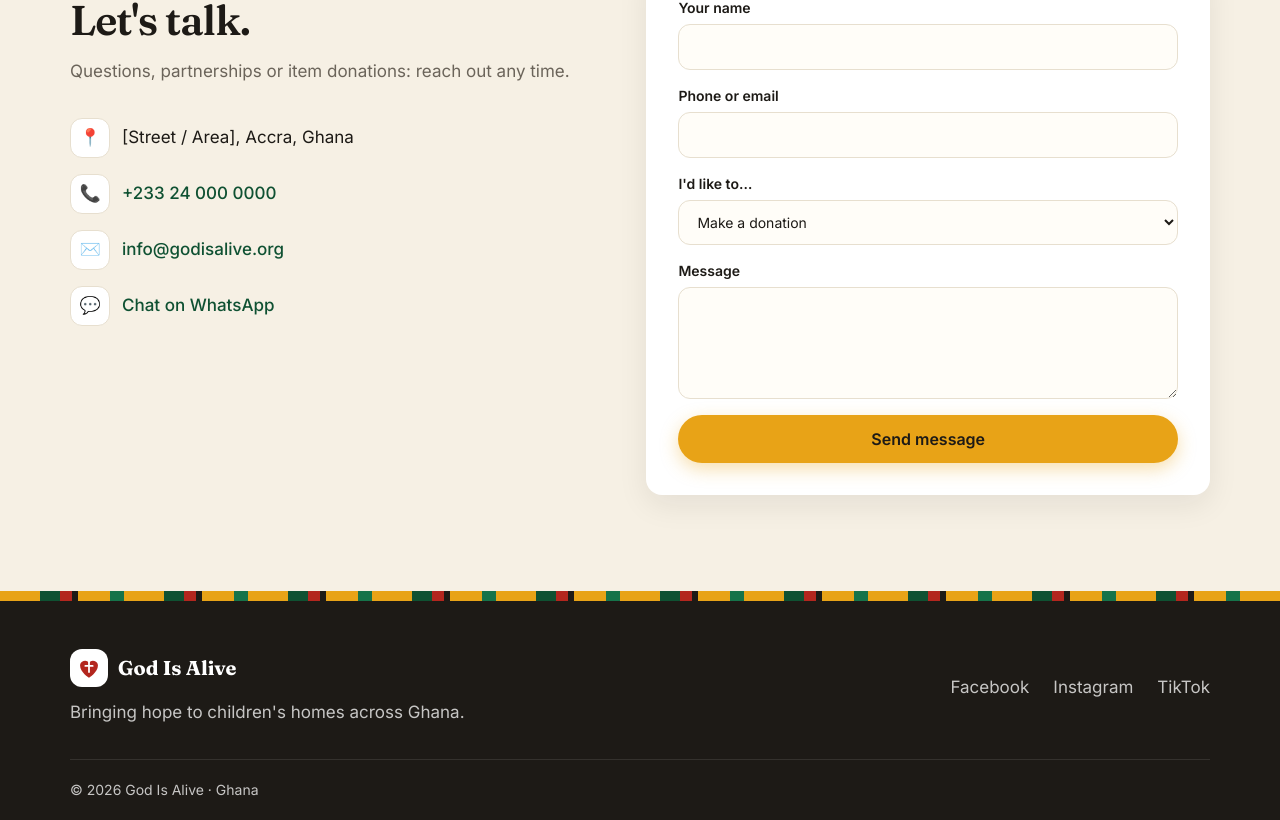
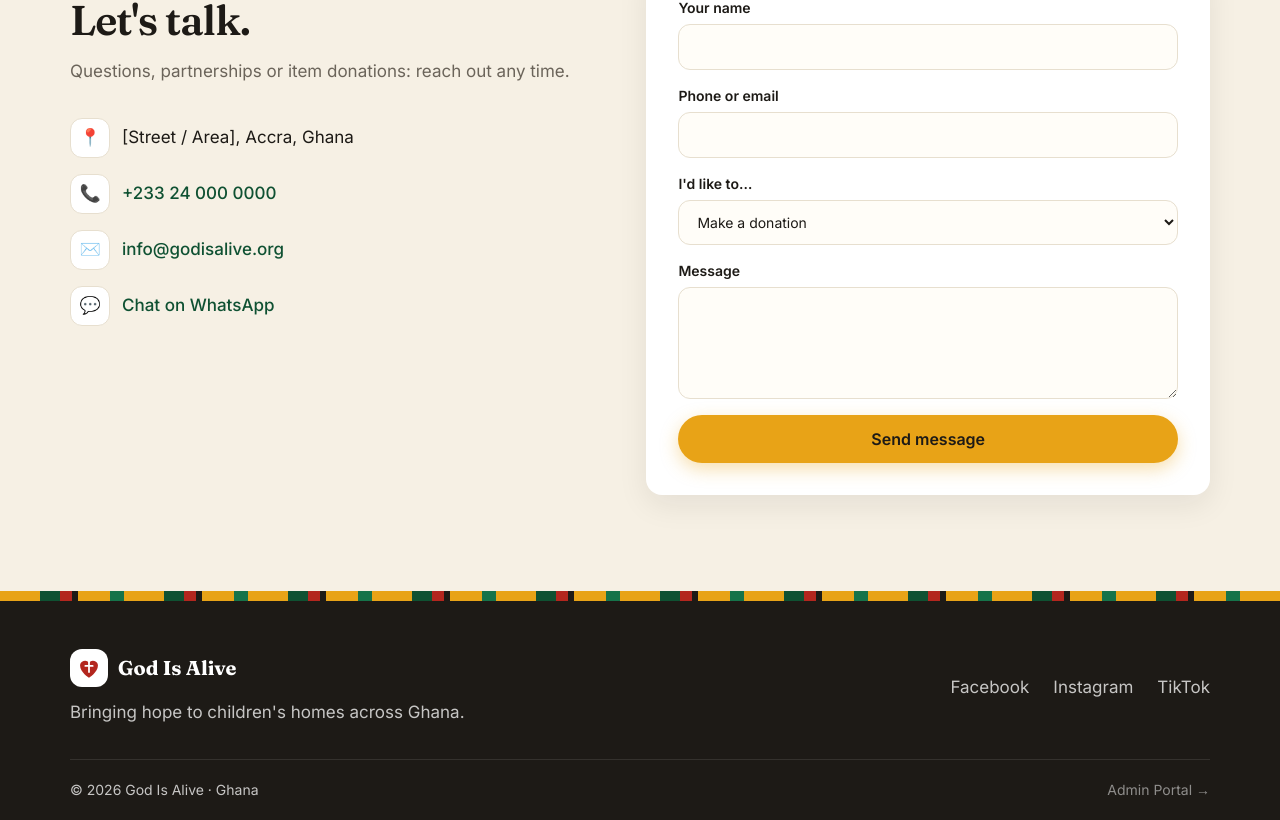
Before and after one commit to owusuvictorjnr/lovers-heart-foundation, a Next.js app: page / in a window 1280 px wide. Shown: the part 5575-6395 px from the top of the page. Built offline with nearby package versions, Linux system fonts and the light colour scheme; no server answers; the database is empty.

Commit message:
feat: add admin portal link to site footer

```diff
--- a/src/features/landing/components/site-footer.tsx
+++ b/src/features/landing/components/site-footer.tsx
@@ -17,8 +17,11 @@ export function SiteFooter() {
           ))}
         </nav>
       </Container>
-      <Container className="border-t border-white/10 py-5 text-sm">
-        © {new Date().getFullYear()} {siteConfig.name} · Ghana
+      <Container className="flex flex-wrap items-center justify-between gap-4 border-t border-white/10 py-5 text-sm">
+        <p>© {new Date().getFullYear()} {siteConfig.name} · Ghana</p>
+        <a href="/admin/login" className="text-white/50 transition hover:text-gold">
+          Admin Portal →
+        </a>
       </Container>
     </footer>
   );
```
